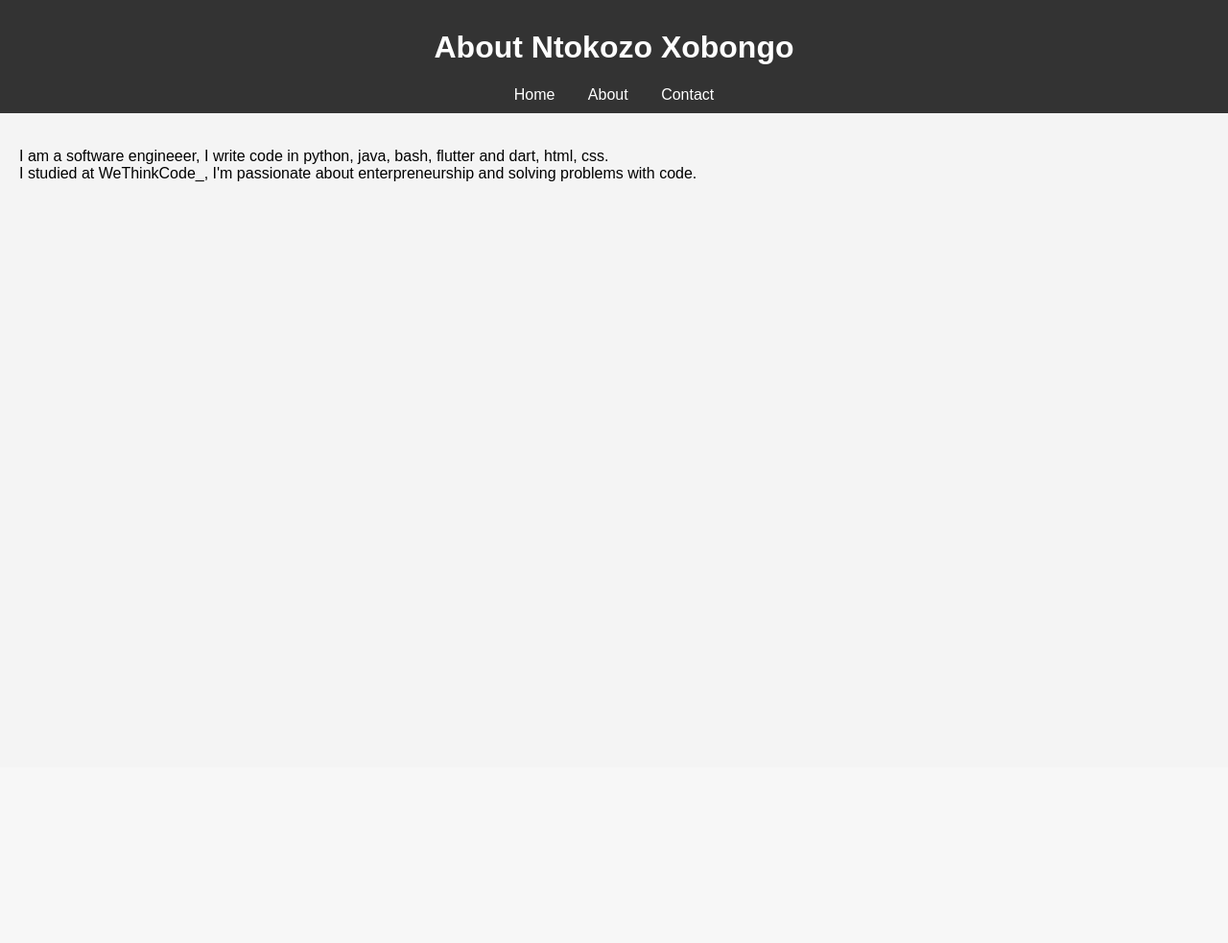
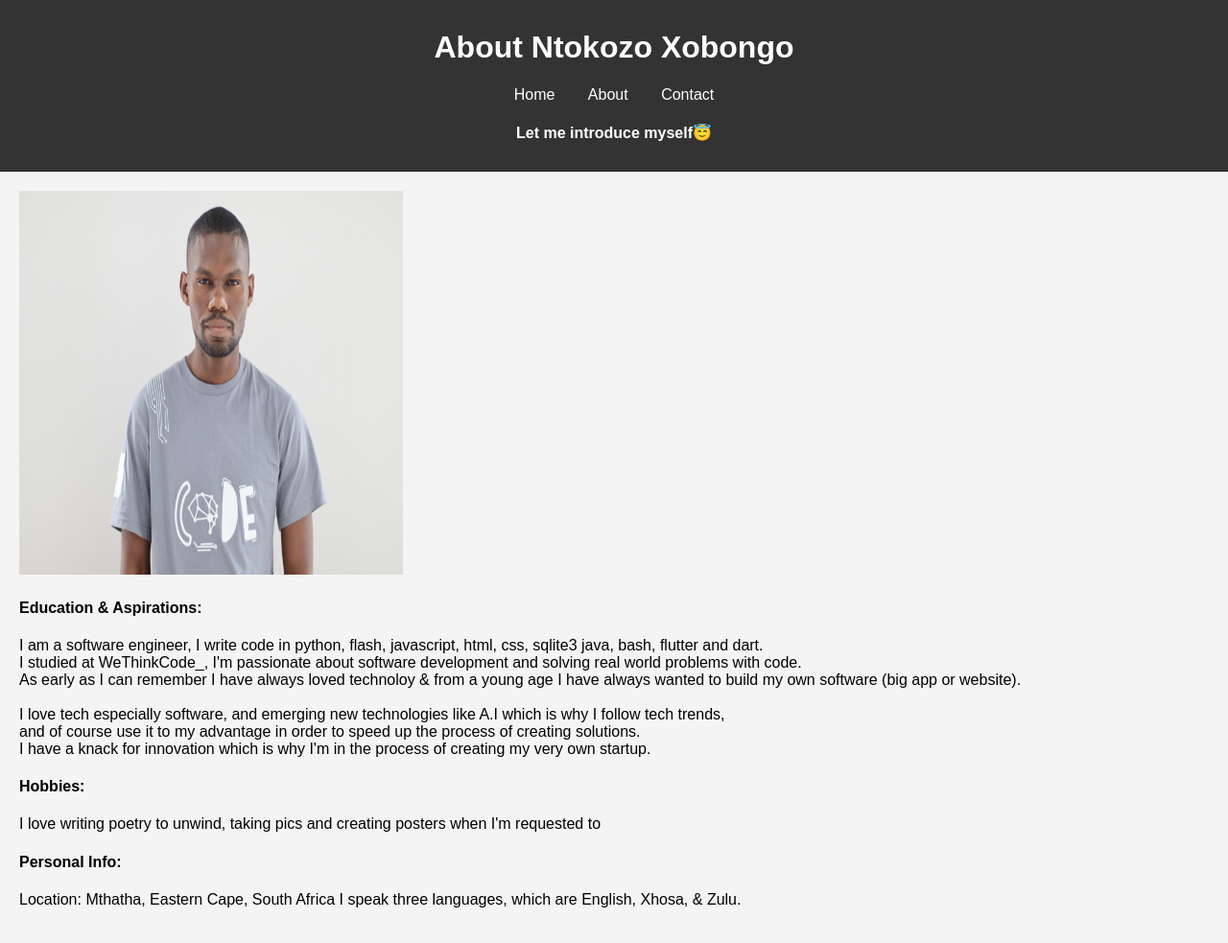
Before and after one commit to Ntokozox/personal_website, a Python web app: template templates/about.html in a window 1280 px wide. Shown: the whole page at 96% size. Before the commit the page ends 190 px from the top, so only its background shows below. Run offline with Jinja, Linux system fonts and the light colour scheme; the template is opened without the code that fills it, so the values that code supplies are empty.

Commit message:
Updated website

```diff
--- /dev/null
+++ b/static/js/script.js
@@ -0,0 +1,117 @@
+// Wait for the DOM to be fully loaded
+document.addEventListener("DOMContentLoaded", () => {
+    // Personalized greeting on the home page
+    if (document.title.includes("Home")) {
+        const greeting = document.createElement("p");
+        const hour = new Date().getHours();
+        let message;
+
+        if (hour < 12) {
+            message = "Good morning and welcome to my portfolio!";
+        } else if (hour < 18) {
+            message = "Good afternoon! Thanks for stopping by.";
+        } else {
+            message = "Good evening! Explore my work and get in touch.";
+        }
+
+        greeting.textContent = message;
+        greeting.style.fontSize = "1.2rem";
+        greeting.style.color = "#444";
+        greeting.style.marginTop = "10px";
+
+        const main = document.querySelector("main");
+        if (main) {
+            main.prepend(greeting);
+        }
+    }
+
+    // Highlight active navigation link
+    const currentUrl = window.location.pathname;
+    document.querySelectorAll("nav a").forEach(link => {
+        if (link.getAttribute("href") === currentUrl) {
+            link.classList.add("active-nav");
+        }
+    });
+
+    // Confirm on phone number click
+    const phoneLinks = document.querySelectorAll("a[href^='tel:']");
+    phoneLinks.forEach(link => {
+        link.addEventListener("click", (e) => {
+            const confirmCall = confirm("Would you like to call Ntokozo now?");
+            if (!confirmCall) e.preventDefault();
+        });
+    });
+
+    // Confirm on email click
+    const emailLinks = document.querySelectorAll("a[href^='mailto:']");
+    emailLinks.forEach(link => {
+        link.addEventListener("click", (e) => {
+            const confirmEmail = confirm("Would you like to send an email to Ntokozo?");
+            if (!confirmEmail) e.preventDefault();
+        });
+    });
+
+    // LinkedIn opens in a new tab with confirmation
+    const linkedinLinks = document.querySelectorAll("a[href*='linkedin.com']");
+    linkedinLinks.forEach(link => {
+        link.addEventListener("click", (e) => {
+            const confirmView = confirm("Do you want to view Ntokozo's LinkedIn profile?");
+            if (!confirmView) {
+                e.preventDefault();
+            } else {
+                link.setAttribute("target", "_blank");
+            }
+        });
+    });
+    // NB: Do the above for github
+    const githubLinks = document.querySelectorAll("a[href*='github.com']")
+    githubLinks.forEach(link => {
+        link.addEventListener("click", (e) => {
+            confirmView = confirm("Do you want view Ntokozo's github profile?") // will using the same variable as the above function render it useless or rewrite this function or do I need a new variable?
+            if (!confirmView) {
+                e.preventDefault();
+            } else {
+                link.setAttribute('target, "_blank"')
+            }
+        });
+    });
+
+    // Zoom effect on profile image
+    const profileImage = document.querySelector("img");
+    if (profileImage) {
+        profileImage.style.transition = "transform 0.3s ease";
+        profileImage.addEventListener("mouseenter", () => {
+            profileImage.style.transform = "scale(1.05)";
+        });
+        profileImage.addEventListener("mouseleave", () => {
+            profileImage.style.transform = "scale(1)";
+        });
+    }
+
+    // Scroll-to-top button (optional)
+    const scrollButton = document.createElement("button");
+    scrollButton.textContent = "↑";
+    scrollButton.setAttribute("aria-label", "Scroll to top");
+    scrollButton.style.position = "fixed";
+    scrollButton.style.bottom = "20px";
+    scrollButton.style.right = "20px";
+    scrollButton.style.padding = "10px 15px";
+    scrollButton.style.fontSize = "18px";
+    scrollButton.style.border = "none";
+    scrollButton.style.borderRadius = "50%";
+    scrollButton.style.backgroundColor = "#007acc";
+    scrollButton.style.color = "#fff";
+    scrollButton.style.cursor = "pointer";
+    scrollButton.style.display = "none";
+    scrollButton.style.zIndex = "1000";
+
+    document.body.appendChild(scrollButton);
+
+    scrollButton.addEventListener("click", () => {
+        window.scrollTo({ top: 0, behavior: "smooth" });
+    });
+
+    window.addEventListener("scroll", () => {
+        scrollButton.style.display = window.scrollY > 100 ? "block" : "none";
+    });
+});
--- a/templates/about.html
+++ b/templates/about.html
@@ -14,12 +14,40 @@
             <a href="/about">About</a>
             <a href="/contact">Contact</a>
         </nav>
+        <h4>Let me introduce myself😇️</h4>
     </header>
     <main>
-        <p>I am a software engineeer, I write code in python, java, bash, flutter and dart, html, css.<br>
-            I studied at WeThinkCode_, I'm passionate about enterpreneurship and solving problems
-            with code.
+       <!-- <img src="image/Ntokozo Xobongo_White.JPG" height="100" width="100" alt="This is an image of Ntokozo">  -->
+       <img src="{{ url_for('static', filename='image/Ntokozo Xobongo_White.JPG') }}" height="400" width="400" alt="This is an image of Ntokozo">
+
+        <p>
+            <h4>Education & Aspirations:</h4>
+
+            I am a software engineer, I write code in python, flash, javascript, html, css, sqlite3 java, bash, flutter and dart.<br>
+            I studied at WeThinkCode_, I'm passionate about software development and solving real world problems
+            with code. <br>
+
+            As early as I can remember I have always loved technoloy & from a young age I have always wanted to build my own software (big app or website).
+            <br> <br>
+            I love tech especially software, and emerging new technologies like A.I which is why I follow tech trends, <br>
+            and of course use it to my advantage in order to speed up the process of creating solutions. <br>
+            I have a knack for innovation which is why I'm in the process of creating my very own startup.
+
+            <br>
+            <h4>Hobbies:</h4>
+            I love writing poetry to unwind, taking pics and creating posters when I'm requested to
+            <br>
+
+            <h4>Personal Info:</h4>
+
+            Location: Mthatha, Eastern Cape, South Africa
+            I speak three languages, which are English, Xhosa, & Zulu.
+
+
+            <!-- link to e-commerce website as some reference, or something like that -->
         </p>
     </main>
+    <script src="{{ url_for('static', filename='js/script.js') }}"></script>
+
 </body>
 </html>
```
Also changed, not shown: templates/contact.html (+29 -8 lines), templates/index.html (+8 -2 lines), static/image/Ntokozo Xobongo_Glass.JPG (added), static/image/Ntokozo Xobongo_White.JPG (added).
